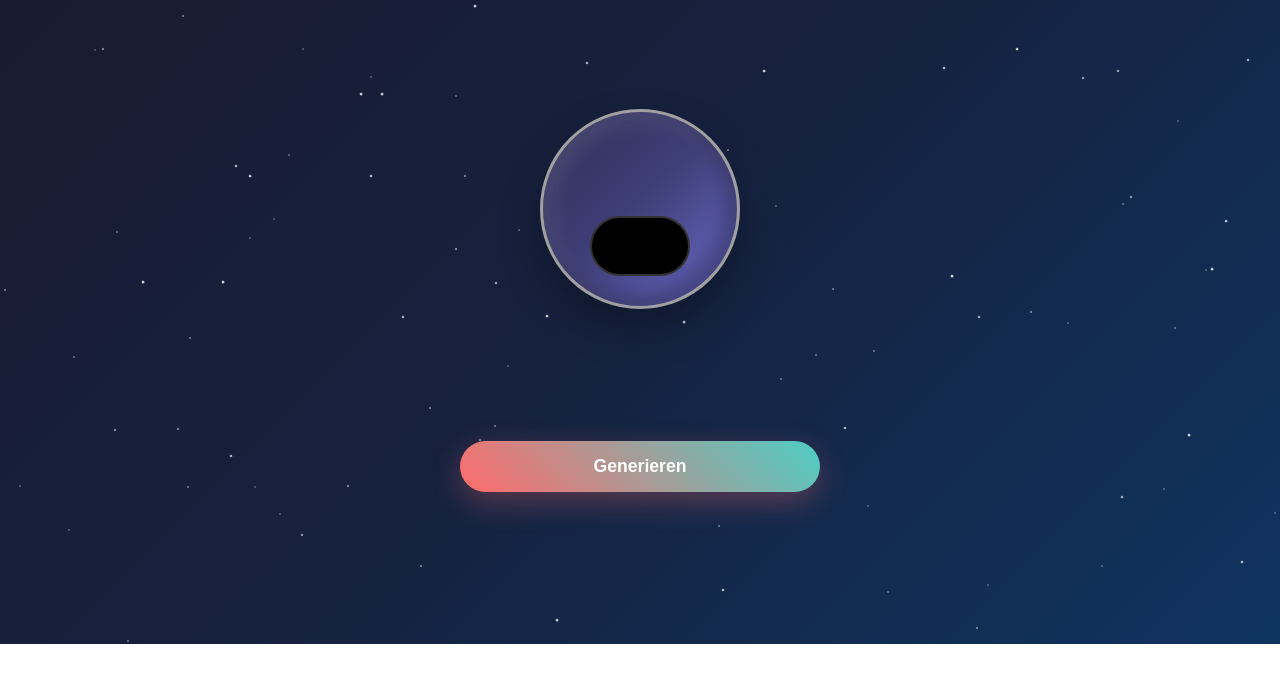
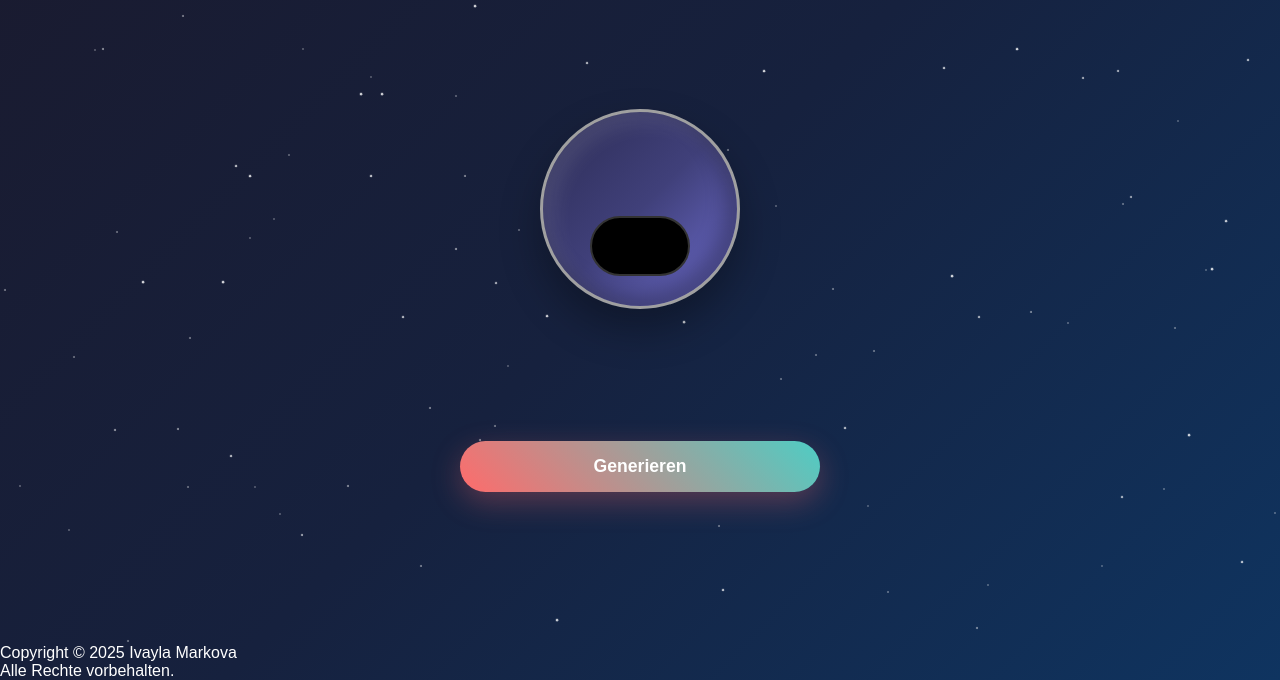
Before and after one commit to ivimarkova/Daily---T-gliche-Inspiration-App, a website: page index.html in a window 1280 px wide. Shown: the part 156-836 px from the top of the page. Before the commit the page ends 800 px from the top, so only its background shows below. Drawn offline with Linux system fonts and the light colour scheme.

Commit message:
add Copyright

```diff
--- a/index.html
+++ b/index.html
@@ -36,5 +36,9 @@
       </div>
     </div>
     <script src="script.js"></script>
+    <div class="footer">
+      <p>Copyright © 2025 Ivayla Markova</p>
+      <p>Alle Rechte vorbehalten.</p>
+    </div>
   </body>
 </html>
```
